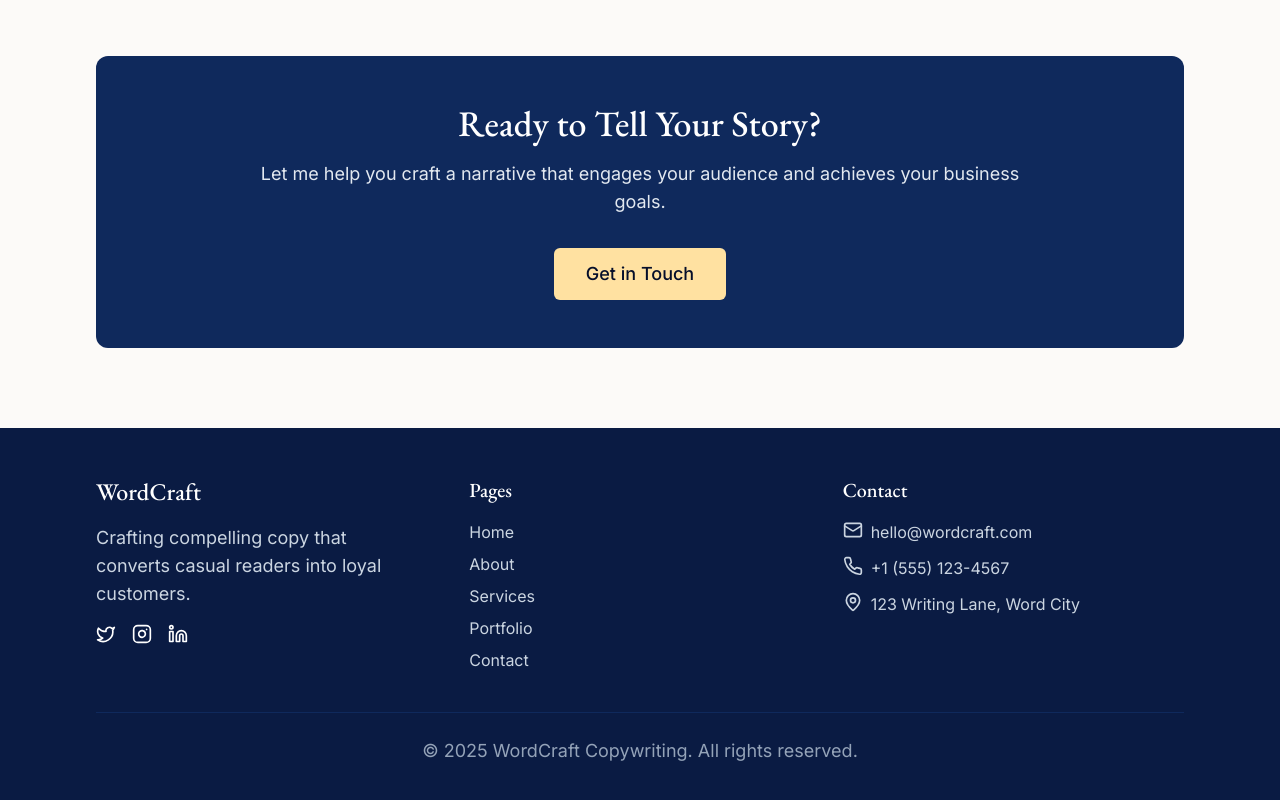
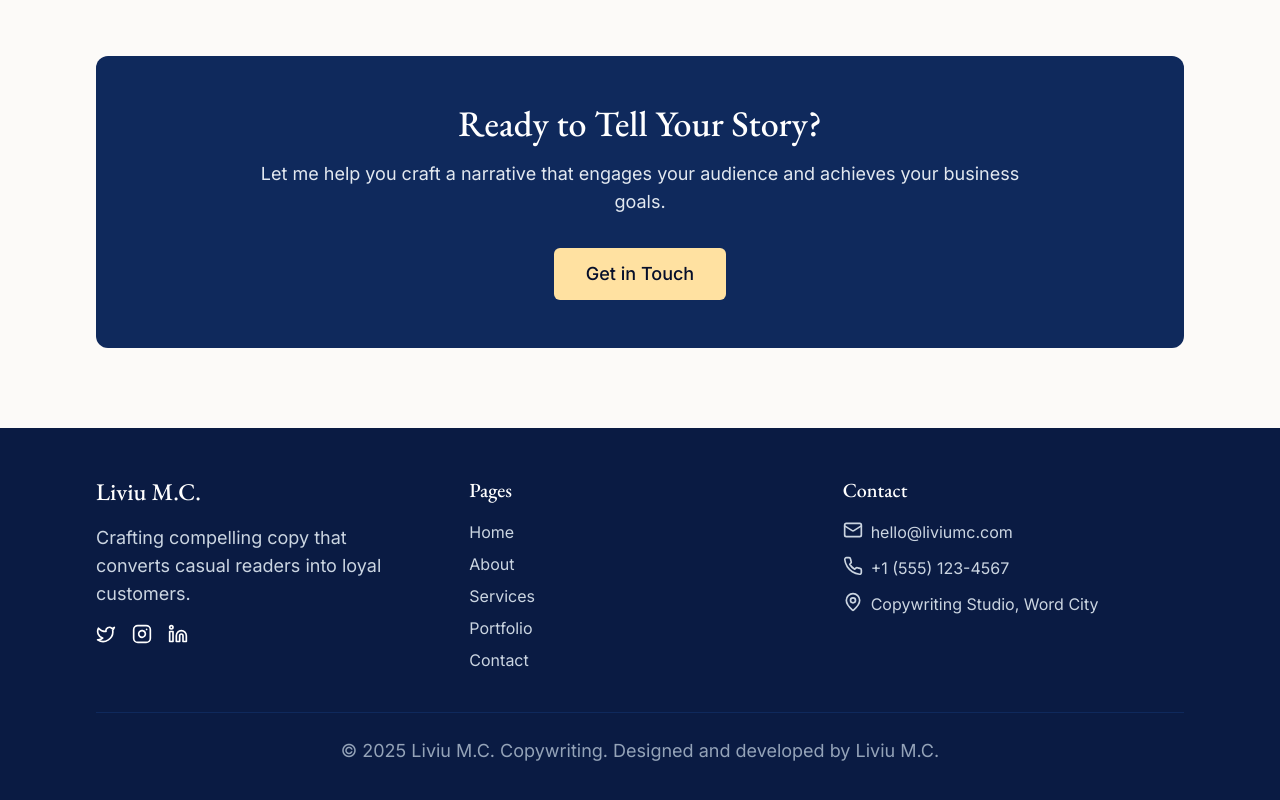
Before and after one commit to Liviu-netizen/scribe-style-studio, a React (Vite) app: page /about in a window 1280 px wide. Shown: the part 1984-2784 px from the top of the page. Built offline with nearby package versions, Linux system fonts and the light colour scheme.

Commit message:
Rename website and footer
Update website name and footer to reflect the copywriter's name and remove references to "Lovable".

```diff
--- a/index.html
+++ b/index.html
@@ -1,26 +1,23 @@
+
 <!DOCTYPE html>
 <html lang="en">
   <head>
     <meta charset="UTF-8" />
     <meta name="viewport" content="width=device-width, initial-scale=1.0" />
-    <title>scribe-style-studio</title>
-    <meta name="description" content="Lovable Generated Project" />
-    <meta name="author" content="Lovable" />
+    <title>Liviu M.C. - Copywriting Services</title>
+    <meta name="description" content="Professional Copywriting Services by Liviu M.C." />
+    <meta name="author" content="Liviu M.C." />
 
-    <meta property="og:title" content="scribe-style-studio" />
-    <meta property="og:description" content="Lovable Generated Project" />
+    <meta property="og:title" content="Liviu M.C. - Copywriting Services" />
+    <meta property="og:description" content="Professional Copywriting Services by Liviu M.C." />
     <meta property="og:type" content="website" />
-    <meta property="og:image" content="https://lovable.dev/opengraph-image-p98pqg.png" />
 
     <meta name="twitter:card" content="summary_large_image" />
-    <meta name="twitter:site" content="@lovable_dev" />
-    <meta name="twitter:image" content="https://lovable.dev/opengraph-image-p98pqg.png" />
+    <meta name="twitter:site" content="" />
   </head>
 
   <body>
     <div id="root"></div>
-    <!-- IMPORTANT: DO NOT REMOVE THIS SCRIPT TAG OR THIS VERY COMMENT! -->
-    <script src="https://cdn.gpteng.co/gptengineer.js" type="module"></script>
     <script type="module" src="/src/main.tsx"></script>
   </body>
 </html>
--- a/src/components/Footer.tsx
+++ b/src/components/Footer.tsx
@@ -10,7 +10,7 @@ const Footer = () => {
         <div className="grid grid-cols-1 md:grid-cols-3 gap-8">
           {/* Brand Column */}
           <div className="space-y-4">
-            <Link to="/" className="text-2xl font-serif font-medium">WordCraft</Link>
+            <Link to="/" className="text-2xl font-serif font-medium">Liviu M.C.</Link>
             <p className="text-slate-300 max-w-xs">
               Crafting compelling copy that converts casual readers into loyal customers.
             </p>
@@ -45,7 +45,7 @@ const Footer = () => {
             <div className="space-y-3 text-slate-300">
               <div className="flex items-start">
                 <Mail className="mr-2 h-5 w-5 shrink-0" />
-                <span>hello@wordcraft.com</span>
+                <span>hello@liviumc.com</span>
               </div>
               <div className="flex items-start">
                 <Phone className="mr-2 h-5 w-5 shrink-0" />
@@ -53,14 +53,14 @@ const Footer = () => {
               </div>
               <div className="flex items-start">
                 <MapPin className="mr-2 h-5 w-5 shrink-0" />
-                <span>123 Writing Lane, Word City</span>
+                <span>Copywriting Studio, Word City</span>
               </div>
             </div>
           </div>
         </div>
 
         <div className="border-t border-navy-700 mt-10 pt-6 text-center text-slate-400 text-sm">
-          <p>© {new Date().getFullYear()} WordCraft Copywriting. All rights reserved.</p>
+          <p>© {new Date().getFullYear()} Liviu M.C. Copywriting. Designed and developed by Liviu M.C.</p>
         </div>
       </div>
     </footer>
--- a/src/components/Navbar.tsx
+++ b/src/components/Navbar.tsx
@@ -15,7 +15,7 @@ const Navbar = () => {
     <header className="sticky top-0 z-50 bg-background/90 backdrop-blur-md border-b border-slate-100">
       <div className="container-custom flex items-center justify-between py-4">
         <Link to="/" className="text-2xl font-serif font-medium text-navy-900">
-          WordCraft
+          Liviu M.C.
         </Link>
 
         {/* Desktop Menu */}
--- a/src/pages/Index.tsx
+++ b/src/pages/Index.tsx
@@ -1,4 +1,3 @@
-
 import React from 'react';
 import { Link } from 'react-router-dom';
 import Layout from '@/components/Layout';
```
Also changed, not shown: 1 other file (tests, documents, lock files or other folders).
